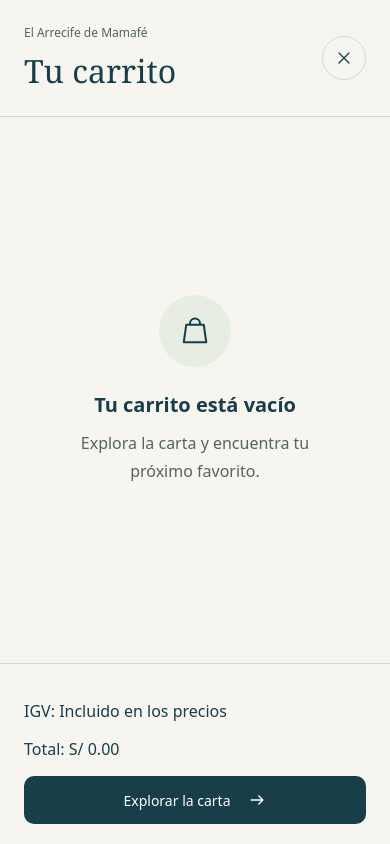
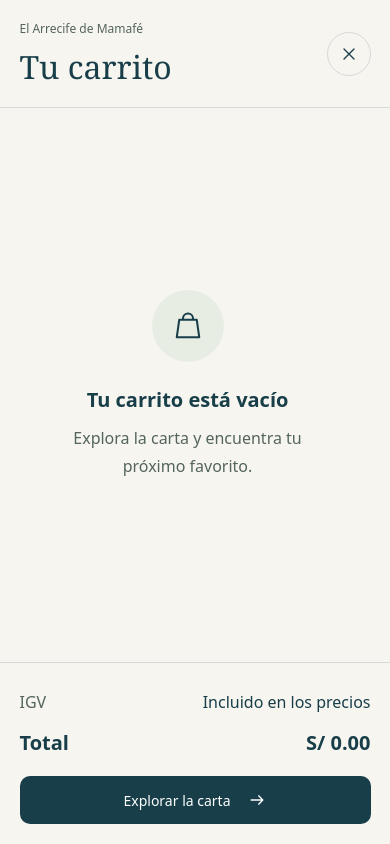
Before and after one commit to StephanoDang/-pagina-web-el-arrecife, a React (Vite) app: page /carta in a window 390 px wide. Both pictures are taken after a click on the button "Carrito". Shown: the top 844 px of the page. Built offline with nearby package versions, Linux system fonts and the light colour scheme.

Commit message:
fix: improve cart drawer accessibility and responsive layout.

```diff
--- a/src/components/CartDrawer.css
+++ b/src/components/CartDrawer.css
@@ -27,6 +27,7 @@
 }
 
 .cart-drawer {
+  --cart-padding: clamp(16px, 5vw, 24px);
   position: fixed;
   inset: 0;
   width: min(100%, 440px);
@@ -47,16 +48,20 @@
 
 .cart-drawer-content {
   height: 100%;
+  min-height: 100%;
   display: flex;
   flex-direction: column;
 }
 
 .cart-drawer-header {
+  flex-shrink: 0;
   display: flex;
   align-items: center;
   justify-content: space-between;
   gap: 16px;
-  padding: max(24px, env(safe-area-inset-top)) 24px 24px;
+  padding: calc(var(--cart-padding) + env(safe-area-inset-top, 0px))
+    calc(var(--cart-padding) + env(safe-area-inset-right, 0px)) var(--cart-padding)
+    calc(var(--cart-padding) + env(safe-area-inset-left, 0px));
   border-bottom: 1px solid #173e4926;
 }
 
@@ -69,7 +74,7 @@
 .cart-drawer-header h2 {
   margin: 0;
   font-family: Georgia, 'Times New Roman', serif;
-  font-size: 32px;
+  font-size: 2rem;
   font-weight: 400;
 }
 
@@ -88,11 +93,22 @@
 
 .cart-drawer-body {
   flex: 1;
-  min-height: 0;
+  min-height: 80px;
   overflow-y: auto;
   overscroll-behavior: contain;
-  padding: 24px;
+  padding: var(--cart-padding);
+  padding-left: calc(var(--cart-padding) + env(safe-area-inset-left, 0px));
+  padding-right: calc(var(--cart-padding) + env(safe-area-inset-right, 0px));
+  scrollbar-gutter: stable;
+  overflow-wrap: anywhere;
 }
+
+.cart-drawer-body:focus-visible {
+  outline: 3px solid var(--site-ink);
+  outline-offset: -4px;
+}
+
+.cart-drawer-header > div { min-width: 0; overflow-wrap: anywhere; }
 
 .cart-empty {
   min-height: 100%;
@@ -154,12 +170,32 @@
 .cart-quantity { flex-shrink: 0; padding: 5px 10px; border-radius: 8px; background: #e8ede4; font-variant-numeric: tabular-nums; }
 
 .cart-drawer-footer {
-  padding: 20px 24px max(20px, env(safe-area-inset-bottom));
+  flex-shrink: 0;
+  padding: 20px calc(var(--cart-padding) + env(safe-area-inset-right, 0px))
+    calc(20px + env(safe-area-inset-bottom, 0px))
+    calc(var(--cart-padding) + env(safe-area-inset-left, 0px));
   border-top: 1px solid #173e4926;
+  overflow-wrap: anywhere;
 }
 
+.cart-summary { margin: 0 0 20px; }
+.cart-summary > div { display: flex; flex-wrap: wrap; justify-content: space-between; gap: 4px 16px; margin-block: 8px; }
+.cart-summary dt { color: #53655c; }
+.cart-summary dd { margin: 0; font-variant-numeric: tabular-nums; }
+.cart-summary .cart-summary-total { margin-top: 16px; font-size: 1.25rem; font-weight: 700; }
+.cart-summary-total dt { color: inherit; }
+.cart-close, .cart-trigger { touch-action: manipulation; user-select: none; -webkit-user-select: none; }
+.cart-drawer .site-primary-link { white-space: normal; text-align: center; }
+.cart-drawer .site-primary-link .menu-icon { flex-shrink: 0; }
 .cart-drawer-footer .site-primary-link { width: 100%; }
 .cart-close:active, .cart-trigger:active { transform: scale(0.97); }
+
+/* On short viewports, scroll the whole drawer so every section stays reachable. */
+@media (max-height: 480px) {
+  .cart-drawer-content { height: auto; }
+  .cart-drawer-body { flex: none; overflow-y: visible; }
+  .cart-empty { padding-block: 16px; }
+}
 
 @media (hover: hover) and (pointer: fine) {
   .cart-trigger:hover { background: #ffffff20; }
--- a/src/components/CartDrawer.tsx
+++ b/src/components/CartDrawer.tsx
@@ -10,6 +10,7 @@ const priceFormat = new Intl.NumberFormat('es-PE', { style: 'currency', currency
 
 export default function CartDrawer({ open, onClose }: { open: boolean; onClose: () => void }) {
   const dialogRef = useRef<HTMLDialogElement>(null)
+  const closeButtonRef = useRef<HTMLButtonElement>(null)
   const { items } = useCart()
   const { subtotalsInCents, baseInCents, igvInCents, totalInCents } = calculateCartTotals(items)
 
@@ -22,7 +23,10 @@ export default function CartDrawer({ open, onClose }: { open: boolean; onClose:
       return
     }
 
-    if (!dialog.open) dialog.showModal()
+    if (!dialog.open) {
+      dialog.showModal()
+      closeButtonRef.current?.focus({ preventScroll: true })
+    }
     const previousOverflow = document.body.style.overflow
     document.body.style.overflow = 'hidden'
     return () => {
@@ -63,12 +67,12 @@ export default function CartDrawer({ open, onClose }: { open: boolean; onClose:
             <p className="cart-eyebrow">El Arrecife de Mamafé</p>
             <h2 id="cart-title">Tu carrito</h2>
           </div>
-          <button type="button" className="cart-close" aria-label="Cerrar carrito"
+          <button ref={closeButtonRef} type="button" className="cart-close" aria-label="Cerrar carrito"
             onClick={() => dialogRef.current?.close()}>
             <MenuIcon name="close" />
           </button>
         </header>
-        <div className="cart-drawer-body">
+        <div className="cart-drawer-body" role="region" aria-label="Productos del carrito" tabIndex={0}>
           {items.length === 0 ? (
             <div className="cart-empty">
               <span className="cart-empty-symbol"><MenuIcon name="bag" /></span>
@@ -89,7 +93,10 @@ export default function CartDrawer({ open, onClose }: { open: boolean; onClose:
                       <p>Subtotal: {subtotalsInCents[index] === null ? 'No disponible' : priceFormat.format(subtotalsInCents[index] / 100)}</p>
                       {dish && !dish.available && <p className="cart-item-unavailable">No disponible por el momento</p>}
                     </div>
-                    <span className="cart-quantity" aria-label={`Cantidad: ${item.quantity}`}>× {item.quantity}</span>
+                    <span className="cart-quantity">
+                      <span aria-hidden="true">× {item.quantity}</span>
+                      <span className="visually-hidden">Cantidad: {item.quantity}</span>
+                    </span>
                   </li>
                 )
               })}
@@ -97,11 +104,15 @@ export default function CartDrawer({ open, onClose }: { open: boolean; onClose:
           )}
         </div>
         <footer className="cart-drawer-footer">
-          {baseInCents !== null && <p>Subtotal sin IGV: {priceFormat.format(baseInCents / 100)}</p>}
-          <p>IGV: {igvInCents === null
-            ? cartTaxPolicy.mode === 'included' ? 'Incluido en los precios' : 'Pendiente de confirmar'
-            : priceFormat.format(igvInCents / 100)}</p>
-          <p aria-live="polite">Total: {totalInCents === null ? 'No disponible' : priceFormat.format(totalInCents / 100)}</p>
+          <dl className="cart-summary" aria-label="Resumen del carrito">
+            {baseInCents !== null && <div><dt>Subtotal sin IGV</dt><dd>{priceFormat.format(baseInCents / 100)}</dd></div>}
+            <div><dt>IGV</dt><dd>{igvInCents === null
+              ? cartTaxPolicy.mode === 'included' ? 'Incluido en los precios' : 'Pendiente de confirmar'
+              : priceFormat.format(igvInCents / 100)}</dd></div>
+            <div className="cart-summary-total" aria-live="polite" aria-atomic="true">
+              <dt>Total</dt><dd>{totalInCents === null ? 'No disponible' : priceFormat.format(totalInCents / 100)}</dd>
+            </div>
+          </dl>
           <Link className="site-primary-link" to="/carta" onClick={() => dialogRef.current?.close()}>
             {items.length === 0 ? 'Explorar la carta' : 'Seguir viendo la carta'}<MenuIcon name="arrow" />
           </Link>
```
Also changed, not shown: 1 other file (tests, documents, lock files or other folders).
